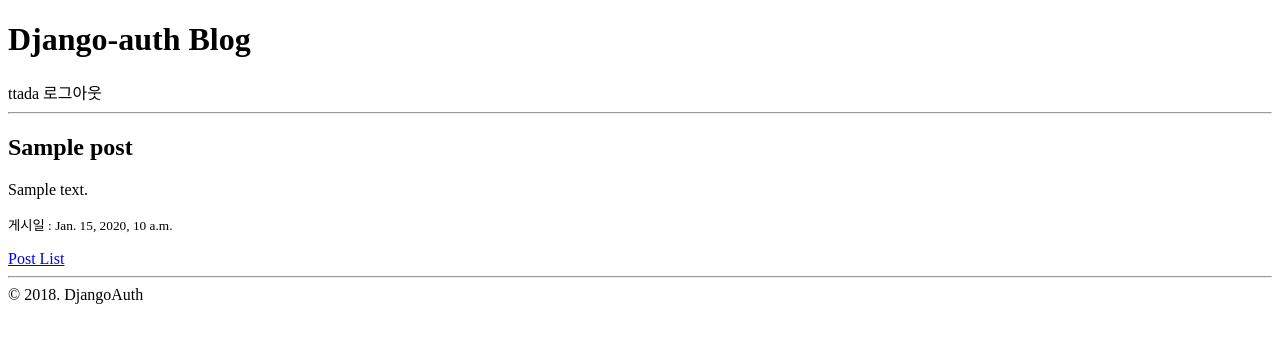
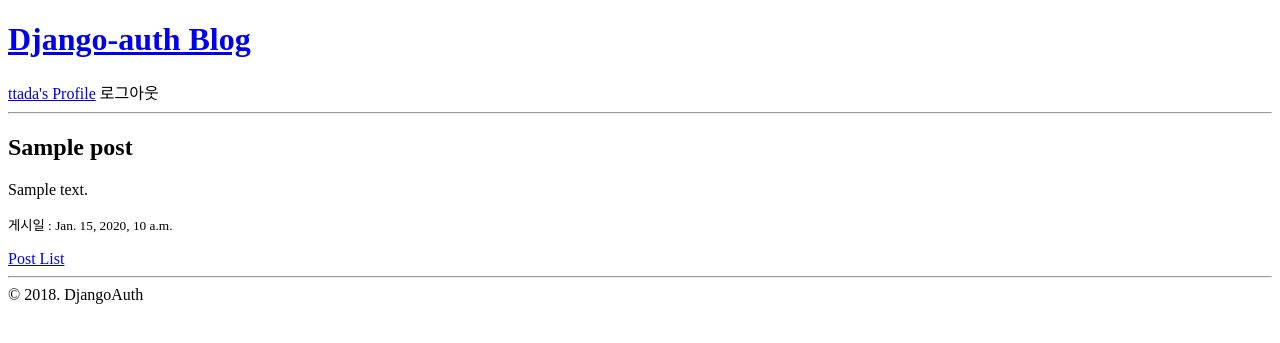
Before and after one commit to tada20001/django-auth, a Django app: template blog/templates/blog/post_detail.html in a window 1280 px wide. Shown: the top 343 px of the page. Run offline with Django 3.2, Linux system fonts and the light colour scheme; a user stored in the database is signed in; the template is opened without the code that fills it: most values are stand-ins (such as "Sample title", 1, 10 or a date in 2020).

Commit message:
프로필 페이지 구현하기

```diff
--- a/accounts/templates/accounts/profile.html
+++ b/accounts/templates/accounts/profile.html
@@ -0,0 +1,5 @@
+{% extends "accounts/layout.html" %}
+{% block content %}
+<h2>{{ user }}'s profile</h2>
+
+{% endblock %}
--- a/accounts/urls.py
+++ b/accounts/urls.py
@@ -1,7 +1,8 @@
 from django.urls import path
 from django.contrib.auth import views as auth_views
+from . import views
 
 urlpatterns = [
     path('login/', auth_views.LoginView.as_view(template_name='accounts/login.html'), name='login'),
-
+    path('profile/', views.profile, name='profile')
 ]
--- a/accounts/views.py
+++ b/accounts/views.py
@@ -1,3 +1,6 @@
+from django.contrib.auth.decorators import login_required
 from django.shortcuts import render
 
-# Create your views here.
+@login_required # settings.LOGIN_URL
+def profile(request):
+    return render(request, 'accounts/profile.html')
--- a/auth/templates/layout.html
+++ b/auth/templates/layout.html
@@ -5,12 +5,12 @@
     <title>Django-auth Blog</title>
   </head>
   <body>
-    <h1>Django-auth Blog</h1>
+    <h1><a href="{% url 'root' %}">Django-auth Blog</a></h1>
     {% if not user.is_authenticated %}
     회원가입
     <a href="{% url 'login' %}?next={{ request.path }}">로그인</a>
     {% else %}
-    {{ user }}
+    <a href="{% url 'profile' %}">{{ user }}'s Profile</a>
     로그아웃
     {% endif %}
     <hr>
--- a/auth/urls.py
+++ b/auth/urls.py
@@ -5,6 +5,6 @@ from django.shortcuts import redirect
 urlpatterns = [
     path('admin/', admin.site.urls),
     path('blog/', include('blog.urls', )),
-    path('', lambda request: redirect('blog:post_list')),
+    path('', lambda request: redirect('blog:post_list'), name='root'),
     path('accounts/', include('accounts.urls')),
 ]
```
Also changed, not shown: db.sqlite3.
